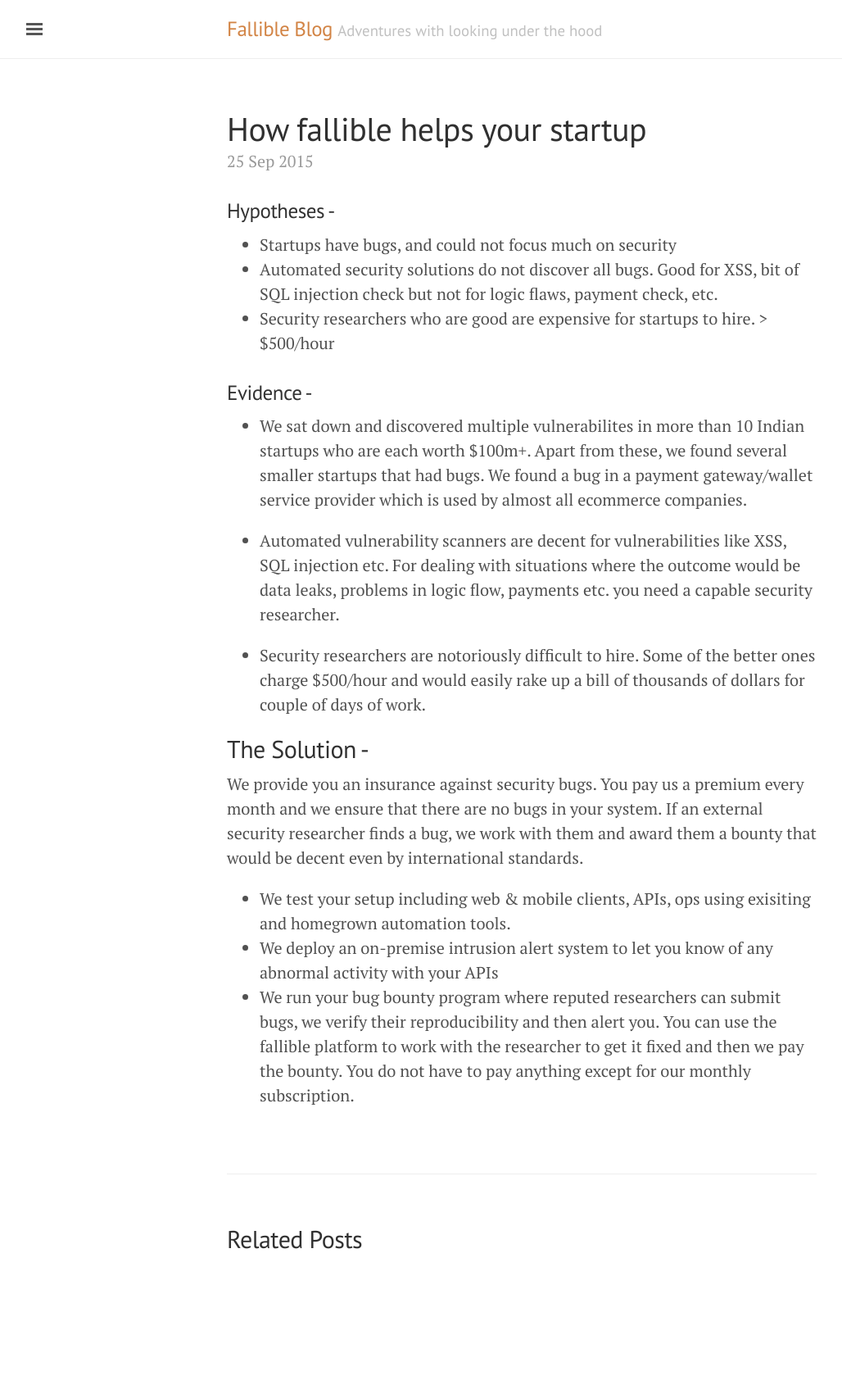
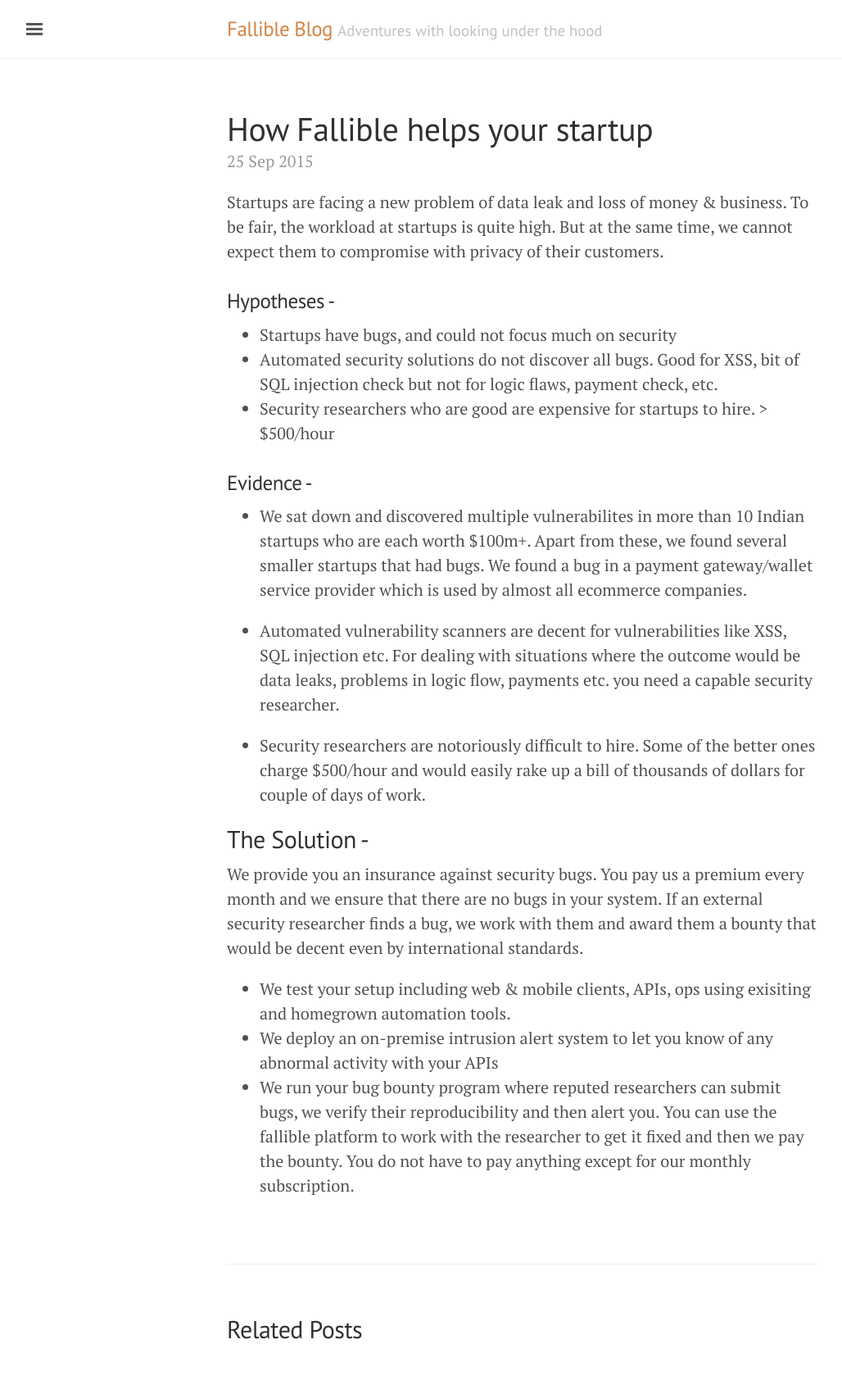
Before and after one commit to FallibleInc/blog, a Jekyll site: the page built from _posts/2015-09-25-Why-fallible.md, in a window 1280 px wide. Shown: the whole page at 82% size, without its empty margins (3-1031 px from the left). Built offline with Jekyll 4.4.1, drawn with Linux system fonts in a browser that asks for light colours; before the commit the page ends 1591 px from its top, so only the background shows below that.

Commit message:
updated intro

```diff
--- a/_posts/2015-09-25-Why-fallible.md
+++ b/_posts/2015-09-25-Why-fallible.md
@@ -1,7 +1,12 @@
 ---
 layout: post
-title: How fallible helps your startup
+title: How Fallible helps your startup
+published: true
 ---
+
+
+Startups are facing a new problem of data leak and loss of money & business. To be fair, the workload at startups is quite high. But at the same time, we cannot expect them to compromise with privacy of their customers.
+
 
 ### Hypotheses -
 
```
